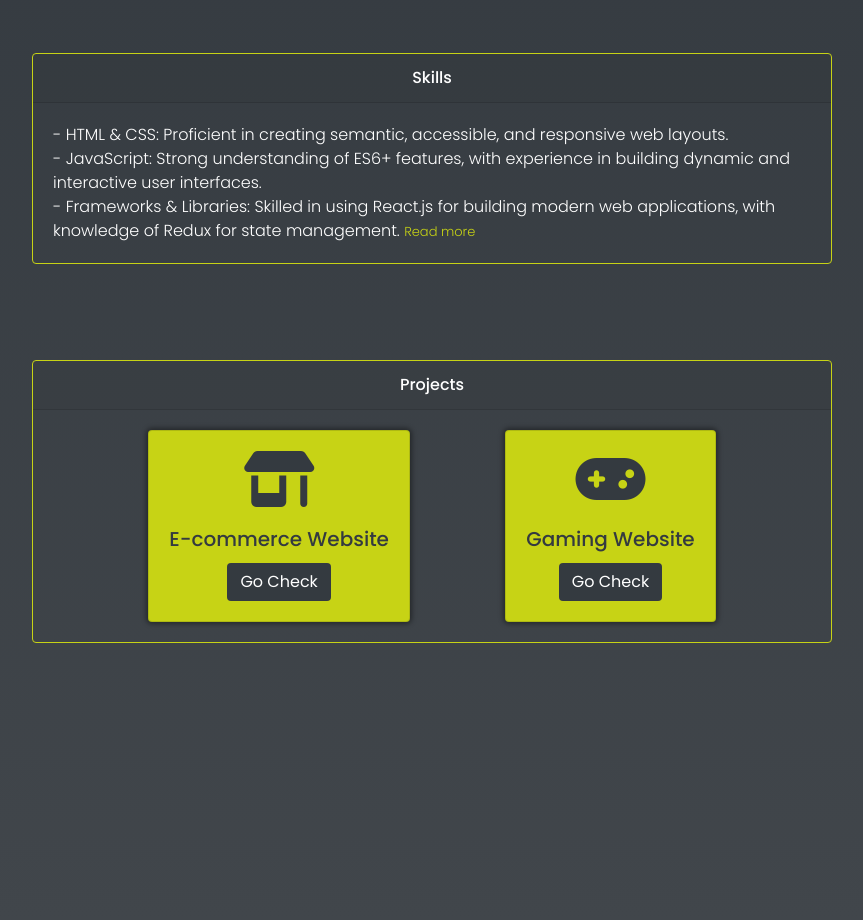
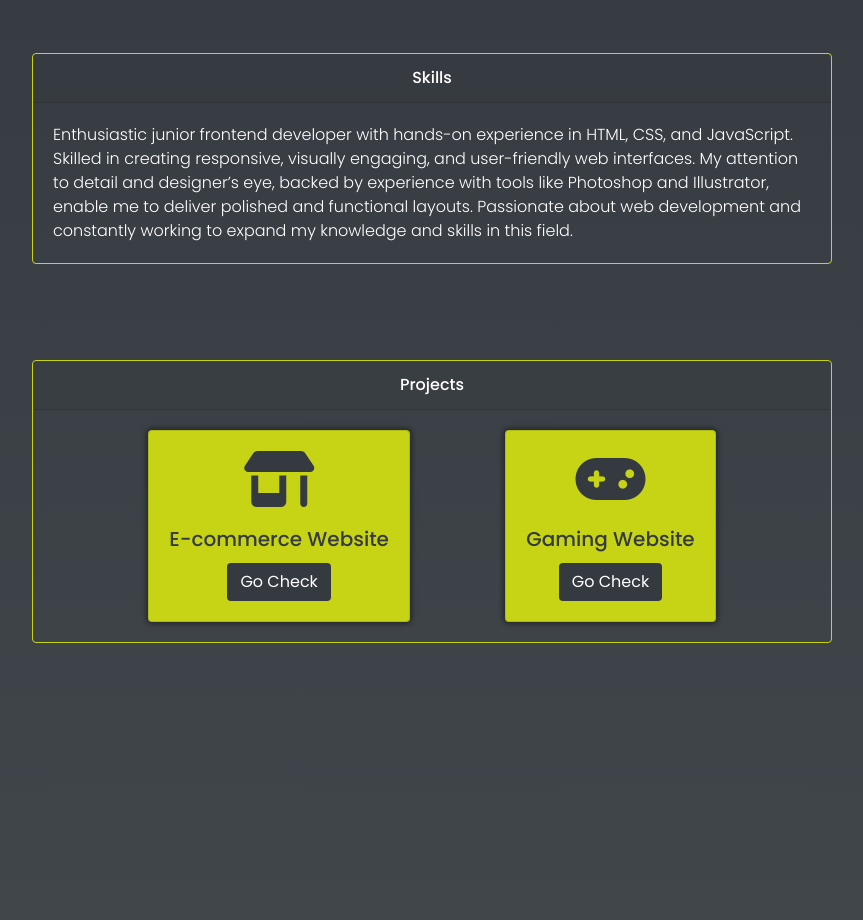
Before and after one commit to ayoubcode-source/masterportfolio, a plain HTML site: page index.html in a window 1280 px wide. Shown: the part 871-1791 px from the top of the page, without its empty margins (208-1071 px from the left). Drawn offline with Linux system fonts and the light colour scheme.

Commit message:
Add files via upload

```diff
--- a/index.html
+++ b/index.html
@@ -79,14 +79,13 @@
                       <div id="card" class="card  mb-3" >
                         <div class="card-header">Skills</div>
                         <div class="card-body">
-                          <p class="card-text">- HTML & CSS: Proficient in creating semantic, accessible, and responsive web layouts.<br>
-                            - JavaScript: Strong understanding of ES6+ features, with experience in building dynamic and interactive user interfaces.<br>
-                            - Frameworks & Libraries: Skilled in using React.js for building modern web applications, with knowledge of Redux for state management.<br id="br">
+                          <p class="card-text">Enthusiastic junior frontend developer with hands-on experience in HTML, CSS, and JavaScript. Skilled in creating responsive, visually engaging, and user-friendly web interfaces. My attention to detail and designer’s eye, backed by experience with tools like Photoshop and Illustrator, enable me to deliver polished and
+                            functional layouts. Passionate about web development and constantly working to expand my knowledge and skills in this field.<br id="br">
 
-                            <span class="read-more">- Version Control: Experienced with Git and GitHub for version control and collaborative development.<br>
+                            <!--<span class="read-more">- Version Control: Experienced with Git and GitHub for version control and collaborative development.<br>
                               - Responsive Design: Expertise in creating mobile-first designs using CSS frameworks like Bootstrap and Flexbox/Grid.
                               - Tools: Familiar with development tools such as VS Code, Webpack, and Chrome DevTools.</span>
-                            <span id="read-more-btn">Read more</span></p>
+                            <span id="read-more-btn">Read more</span>--></p>
 
                         </div>
                       </div>
```
